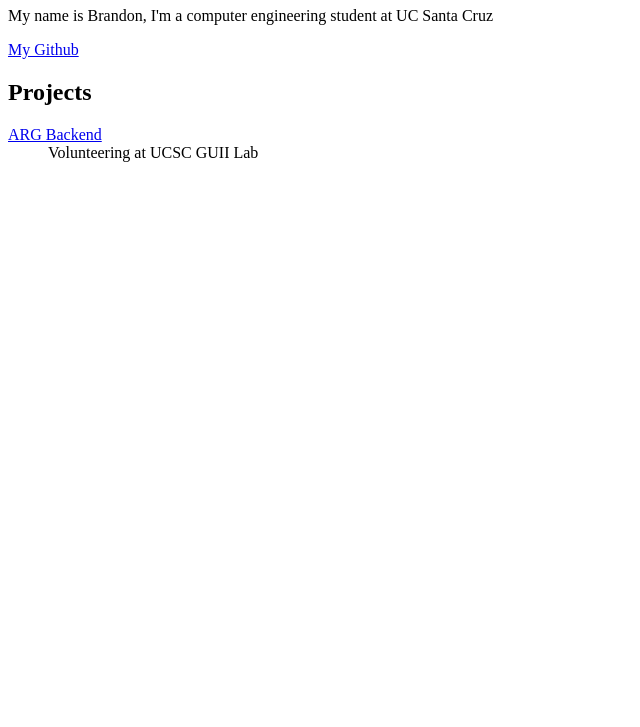
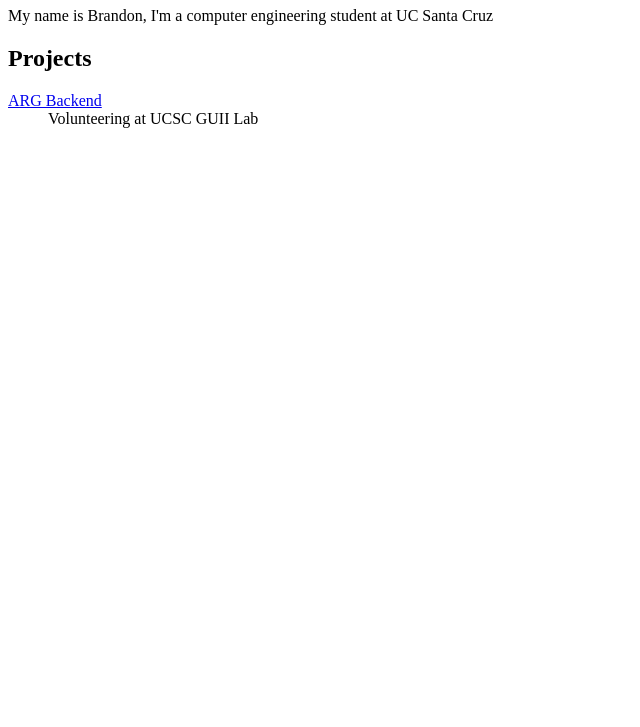
Before and after one commit to bjlee97/Website-, a plain HTML site: page Index.html in a window 1280 px wide. Shown: the part 73-800 px from the top of the page, without its empty margins (0-640 px from the left). Drawn offline with Linux system fonts and the light colour scheme.

```diff
--- a/Index.html
+++ b/Index.html
@@ -7,7 +7,7 @@
 <body>
     <h1>Welcome to my HTML page!</h1>
     <p>My name is Brandon, I'm a computer engineering student at UC Santa Cruz</p>
-    <a href="https://github.com/bjlee97">My Github</a>
+
     <h2>Projects</h2>
     <dl>
         <dt><a href="https://github.com/siddu1998/resilience_backend_do">ARG Backend</a></dt>
```
Also changed, not shown: github.png (added).
